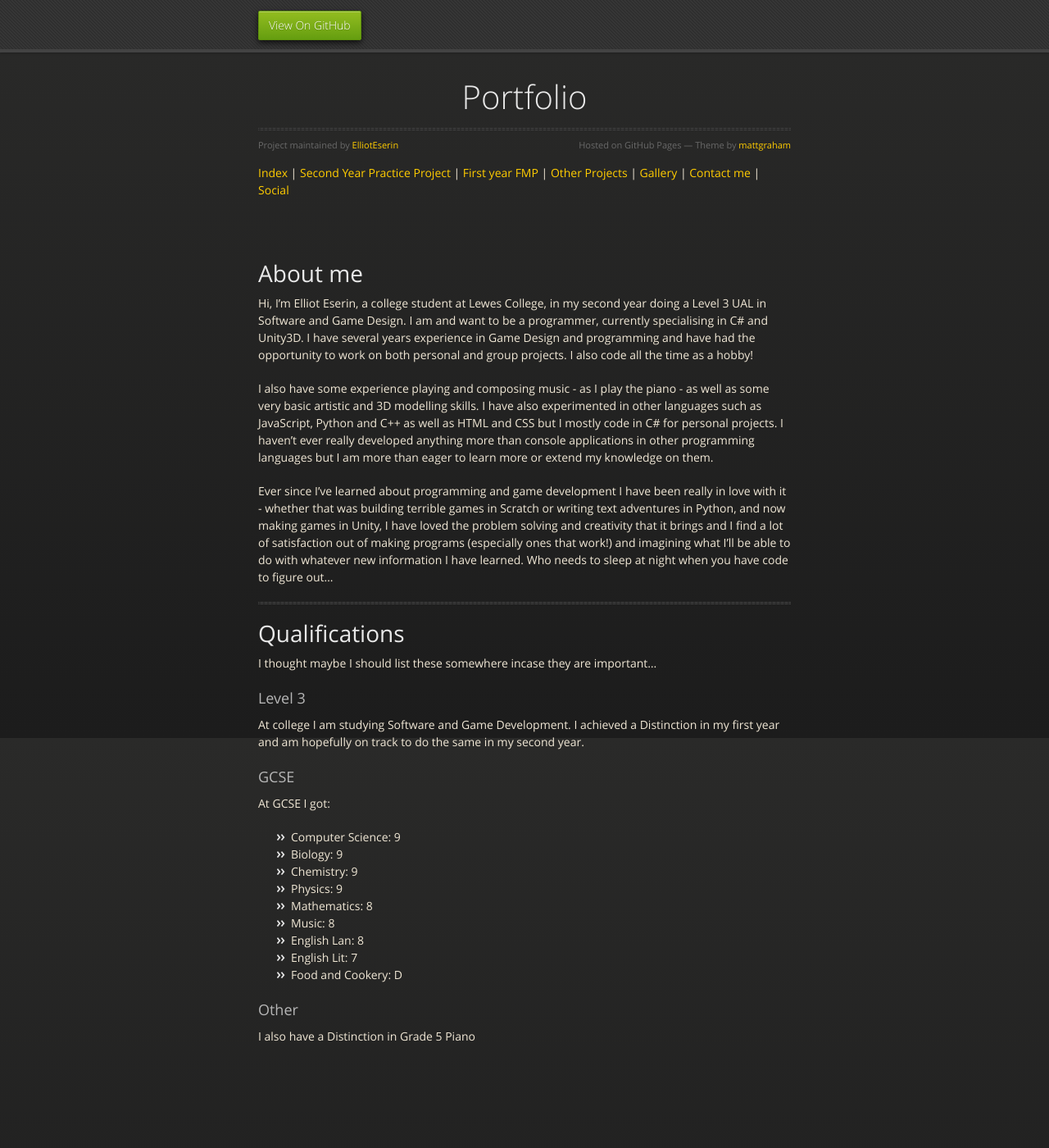
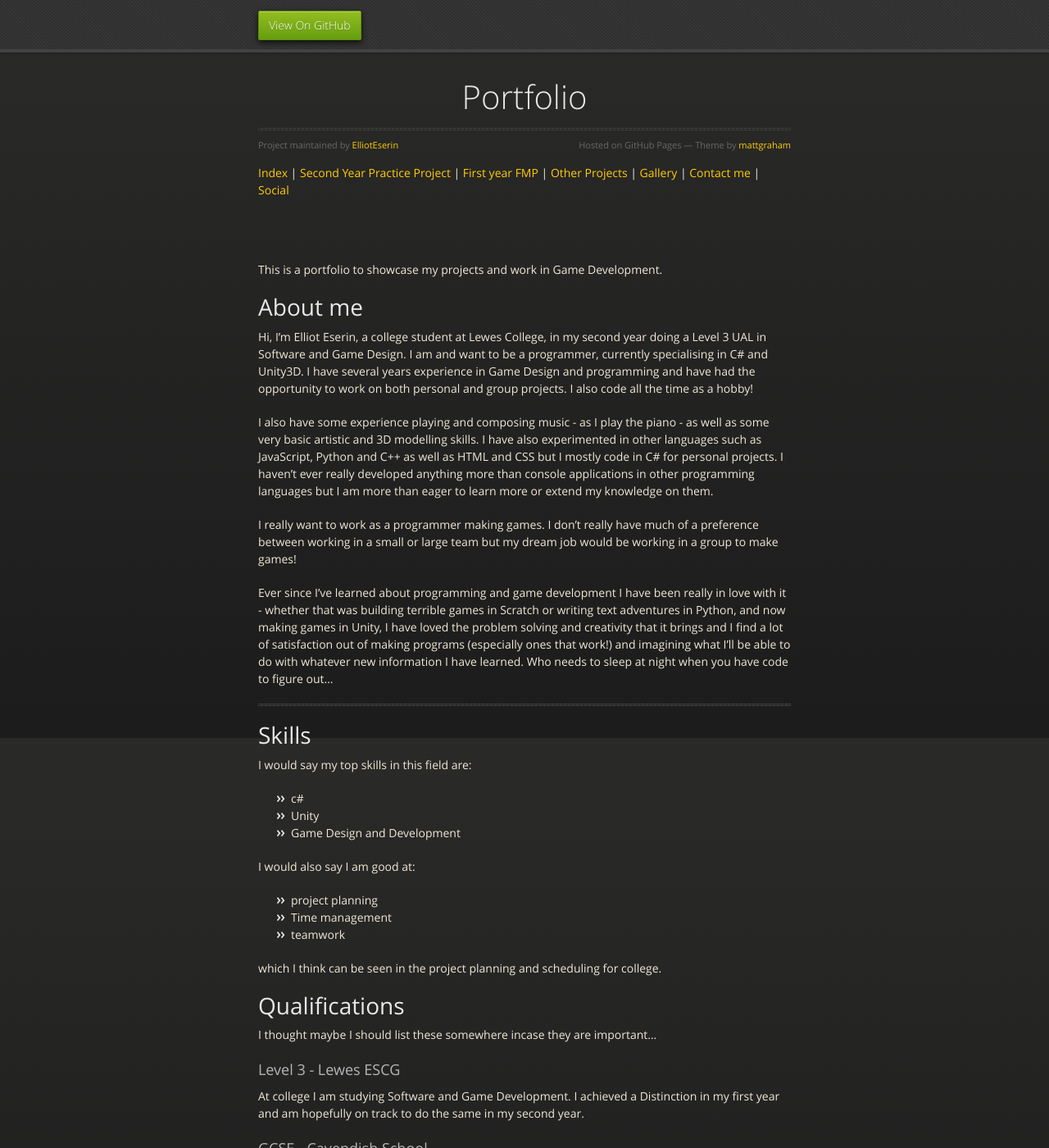
Before and after one commit to ElliotEserin/Portfolio, a Jekyll site: the page built from index.md, in a window 1280 px wide and 1400 px high. Shown: the whole window at 82% size. Built offline with Jekyll 4.4.1, drawn with Linux system fonts in a browser that asks for light colours; the repository's description, which GitHub fills in, is left out; our own code applies the rules of GitHub Pages for plain Markdown files.

Commit message:
Update index.md

```diff
--- a/index.md
+++ b/index.md
@@ -1,6 +1,8 @@
 ---
 layout: default
 ---
+
+This is a portfolio to showcase my projects and work in Game Development.
 
 # About me
 
@@ -10,17 +12,32 @@ I am and want to be a programmer, currently specialising in C# and Unity3D. I ha
 I also have some experience playing and composing music - as I play the piano - as well as some very basic artistic and 3D modelling skills.
 I have also experimented in other languages such as JavaScript, Python and C++ as well as HTML and CSS but I mostly code in C# for personal projects. I haven't ever really developed anything more than console applications in other programming languages but I am more than eager to learn more or extend my knowledge on them.
 
+I really want to work as a programmer making games. I don't really have much of a preference between working in a small or large team but my dream job would be working in a group to make games!
+
 Ever since I've learned about programming and game development I have been really in love with it - whether that was building terrible games in Scratch or writing text adventures in Python, and now making games in Unity, I have loved the problem solving and creativity that it brings and I find a lot of satisfaction out of making programs (especially ones that work!) and imagining what I'll be able to do with whatever new information I have learned.
 Who needs to sleep at night when you have code to figure out...
 
 <hr>
 
+# Skills
+I would say my top skills in this field are:
+- c#
+- Unity
+- Game Design and Development
+
+I would also say I am good at:
+- project planning
+- Time management
+- teamwork
+
+which I think can be seen in the project planning and scheduling for college.
+
 # Qualifications
 I thought maybe I should list these somewhere incase they are important...
-### Level 3
+### Level 3 - Lewes ESCG
 At college I am studying Software and Game Development. I achieved a Distinction in my first year and am hopefully on track to do the same in my second year.
 
-### GCSE
+### GCSE - Cavendish School
 At GCSE I got:
 <ul>
   <li>
```
